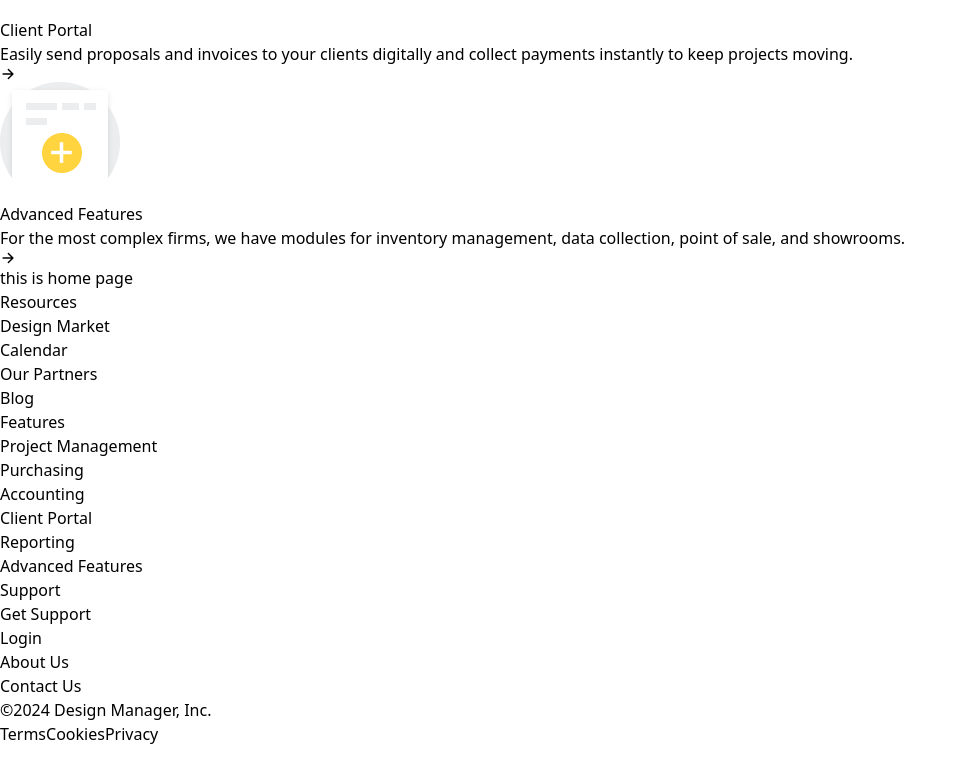
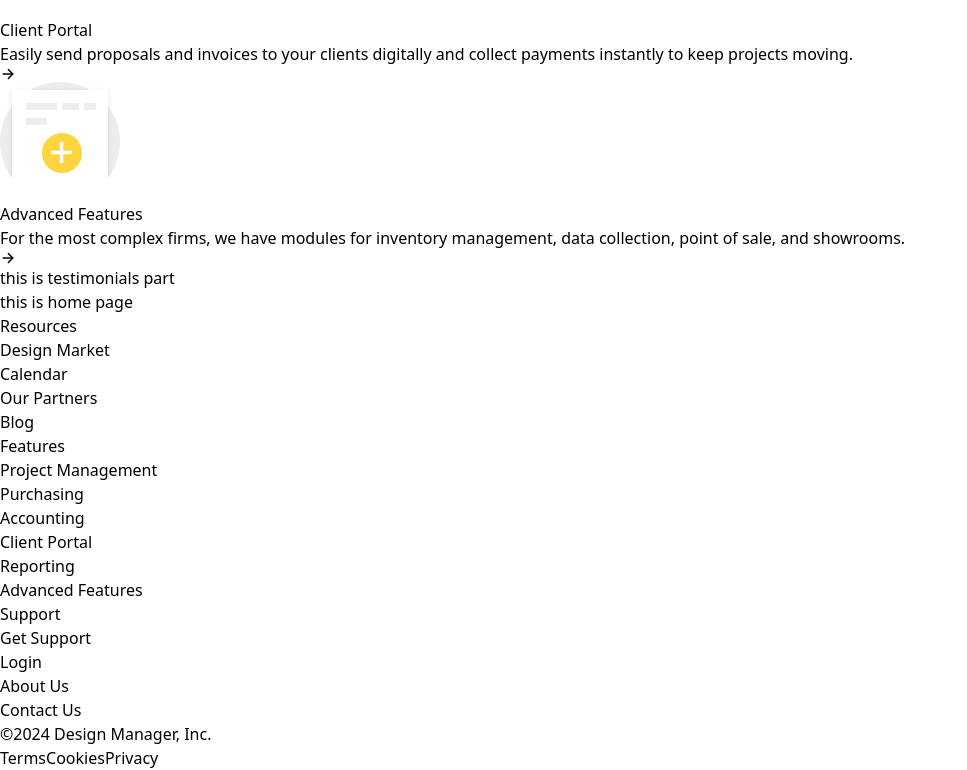
Before and after one commit to shazidkarim/design_manager, a React (Vite) app: page / in a window 1280 px wide. Shown: the part 2650-3420 px from the top of the page, without its empty margins (0-967 px from the left). Before the commit the page ends 3396 px from the top, so only its background shows below. Built offline with nearby package versions, Linux system fonts and the light colour scheme.

Commit message:
testimonials part added

```diff
--- a/src/Layout/Main.jsx
+++ b/src/Layout/Main.jsx
@@ -3,6 +3,7 @@
 import Navbar from "../pages/Shared/Navbar/Navbar";
 import Banner from "../components/Banner/Banner";
 import Features from "../components/Features/Features";
+import Testimonials from "../components/Testimonials/Testimonials";
 
 
 const Main = () => {
@@ -11,6 +12,7 @@
             <Navbar></Navbar>
             <Banner></Banner>
             <Features></Features>
+            <Testimonials></Testimonials>
             <Outlet></Outlet>
             <Footer></Footer>
         </div>
--- /dev/null
+++ b/src/components/Testimonials/Testimonials.jsx
@@ -0,0 +1,11 @@
+
+
+const Testimonials = () => {
+    return (
+        <div>
+            <h1 className="text-black">this is testimonials part </h1>
+        </div>
+    );
+};
+
+export default Testimonials;
```
